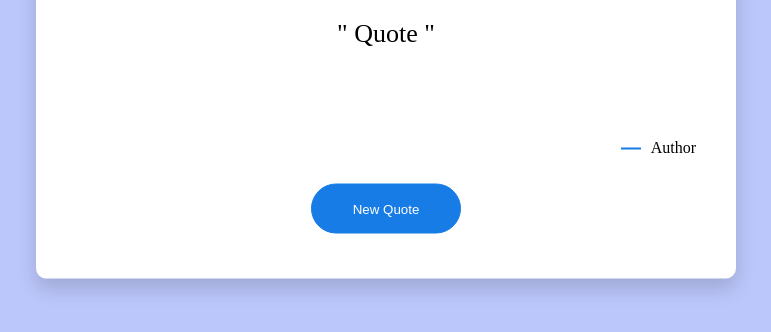
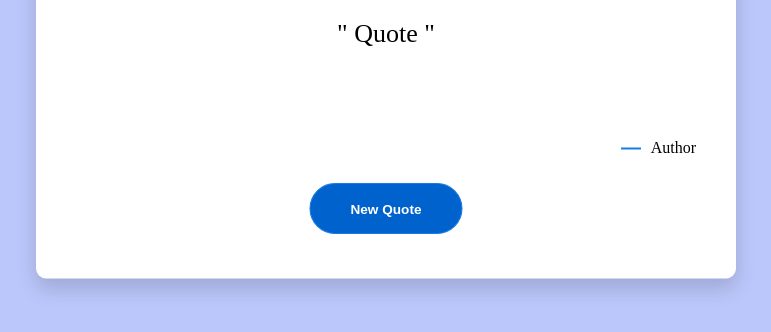
Before and after one commit to Pratibha666/Random-Quote-Generator, a plain HTML site: page index.html in a window 1280 px wide. In both pictures the pointer is over the button "New Quote". Shown: the part 310-642 px from the top of the page, without its empty margins (254-1025 px from the left). Drawn offline with Linux system fonts and the light colour scheme.

Commit message:
changed css

```diff
--- a/index.html
+++ b/index.html
@@ -3,7 +3,7 @@
 <head>
     <meta charset="UTF-8">
     <meta name="viewport" content="width=device-width, initial-scale=1.0">
-    <title>FetchAPI</title>
+    <title>RandomQuotes</title>
     <link rel="stylesheet" href="style.css">
 </head>
 <body>
--- a/index.js
+++ b/index.js
@@ -153,7 +153,6 @@ let quote=document.querySelector(".quote")
 let author=document.querySelector(".author")
 btn.addEventListener("click",function(){
     let random=Math.floor(Math.random()*quotes.length)
-
     quote.innerHTML=quotes[random].quote
     author.innerHTML=quotes[random].author
 })
--- a/style.css
+++ b/style.css
@@ -68,6 +68,7 @@ body{
 .quote-box button{
     background: rgb(23,124,229);
     color: #fff;
+    font-weight: 700;
     border-radius: 25px;
     border: 1px solid rgb(23,124,229);
     width: 150px;
@@ -78,3 +79,7 @@ body{
     margin: 5px;
     cursor: pointer;
 }
+.quote-box button:hover{
+    background: rgb(0, 99, 205);
+    transform: scale(1.02);
+}
```
